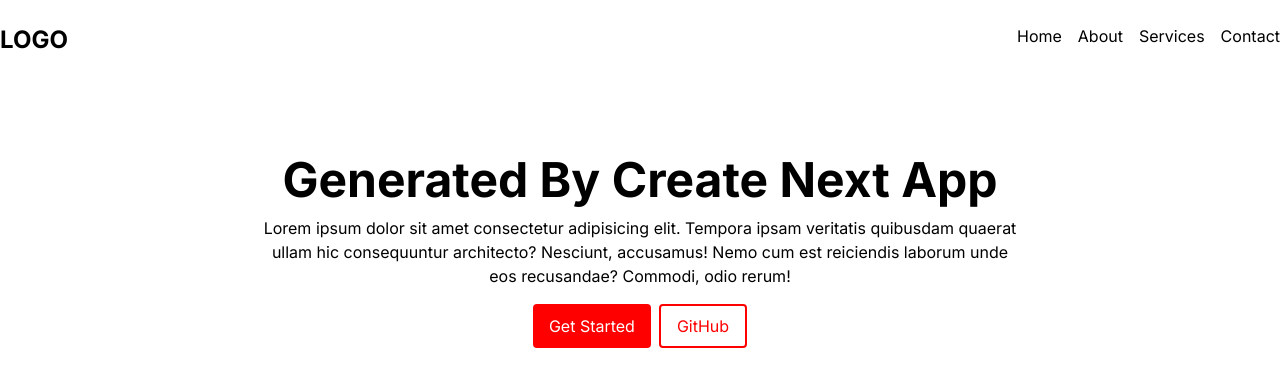
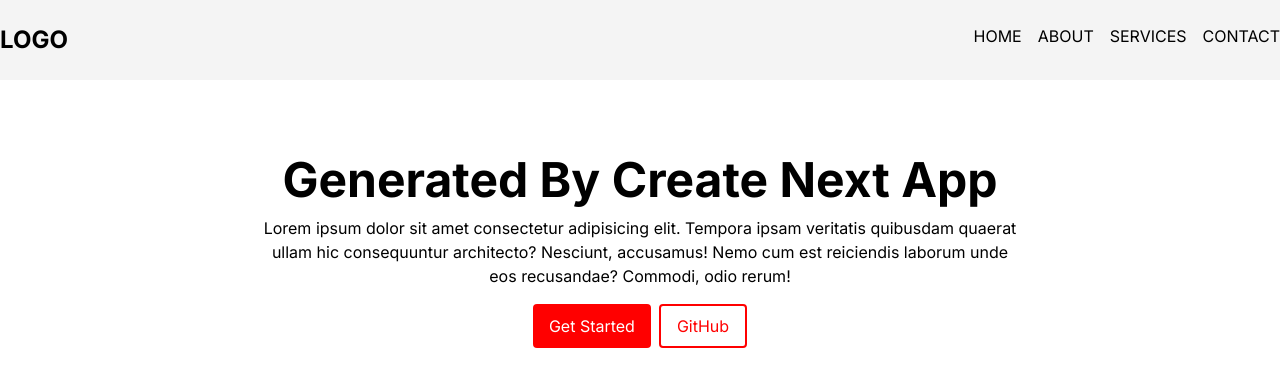
Before and after one commit to viniciusbecaleti/teste-landing-pages, a Next.js app: page / in a window 1280 px wide. Shown: the top 386 px of the page. Built offline with nearby package versions, Linux system fonts and the light colour scheme.

Commit message:
customiza nav link

```diff
--- a/src/app/(site)/custom.css
+++ b/src/app/(site)/custom.css
@@ -19,3 +19,11 @@
   text-transform: capitalize;
   font-weight: bold;
 }
+
+.header {
+  background: #f4f4f4;
+}
+
+.header nav a {
+  text-transform: uppercase;
+}
```
